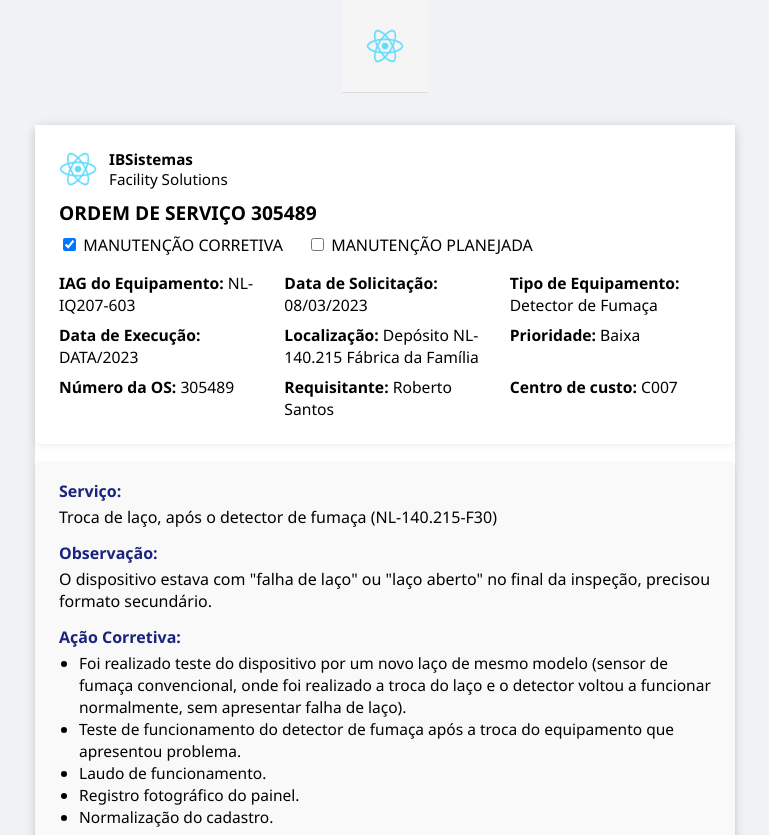
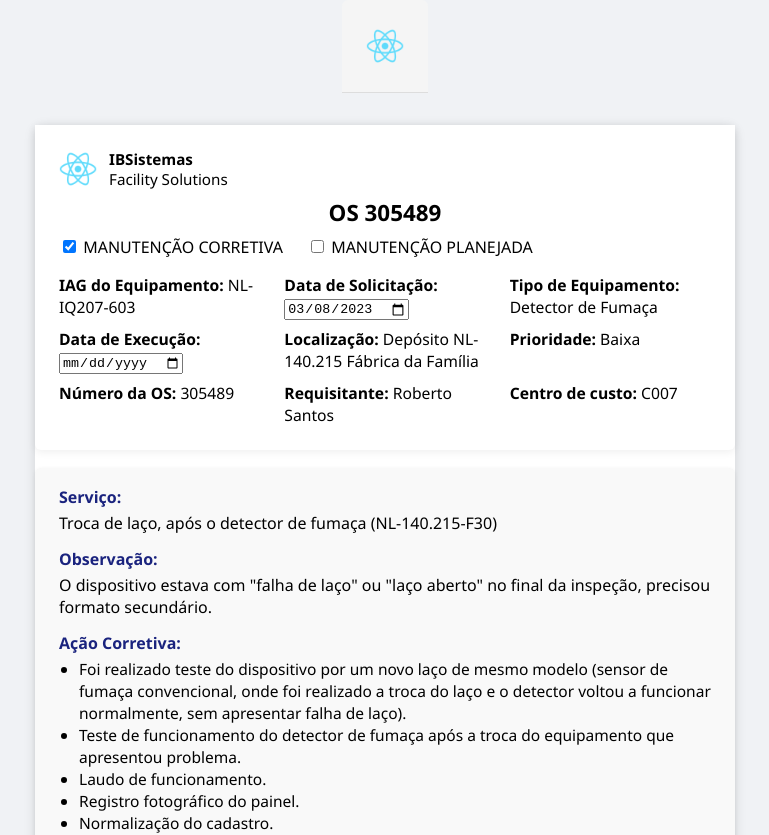
Before and after one commit to caiquemiranda/automation-reports-maintenance, a React (Create React App) app in the folder ordem-servico-corretiva/os-report-2.0/: page / in a window 1280 px wide. Shown: the top 835 px of the page, without its empty margins (255-1024 px from the left). Built offline with nearby package versions, Linux system fonts and the light colour scheme.

Commit message:
Atualiza o componente ServiceOrderInfo para melhorar a apresentação da ordem de serviço, centralizando o título e substituindo as datas fixas por campos de entrada de data, aumentando a interatividade e a usabilidade do formulário.

```diff
--- a/ordem-servico-corretiva/os-report-2.0/src/components/ServiceOrderInfo/ServiceOrderInfo.css
+++ b/ordem-servico-corretiva/os-report-2.0/src/components/ServiceOrderInfo/ServiceOrderInfo.css
@@ -54,3 +54,16 @@
         grid-template-columns: 1fr;
     }
 }
+
+.os-title-centered {
+    display: flex;
+    justify-content: center;
+    align-items: center;
+    margin-bottom: 8px;
+}
+
+.os-title-centered h2 {
+    font-size: 1.4rem;
+    font-weight: bold;
+    margin: 0;
+}
--- a/ordem-servico-corretiva/os-report-2.0/src/components/ServiceOrderInfo/ServiceOrderInfo.js
+++ b/ordem-servico-corretiva/os-report-2.0/src/components/ServiceOrderInfo/ServiceOrderInfo.js
@@ -10,16 +10,18 @@ const ServiceOrderInfo = () => (
                 <span>Facility Solutions</span>
             </div>
         </div>
-        <h2>ORDEM DE SERVIÇO 305489</h2>
+        <div className="os-title-centered">
+            <h2>OS 305489</h2>
+        </div>
         <div className="checkbox-group">
             <label><input type="checkbox" checked readOnly /> MANUTENÇÃO CORRETIVA</label>
             <label><input type="checkbox" readOnly /> MANUTENÇÃO PLANEJADA</label>
         </div>
         <div className="info-grid">
             <div><strong>IAG do Equipamento:</strong> NL-IQ207-603</div>
-            <div><strong>Data de Solicitação:</strong> 08/03/2023</div>
+            <div><strong>Data de Solicitação:</strong> <input type="date" defaultValue="2023-03-08" /></div>
             <div><strong>Tipo de Equipamento:</strong> Detector de Fumaça</div>
-            <div><strong>Data de Execução:</strong> DATA/2023</div>
+            <div><strong>Data de Execução:</strong> <input type="date" /></div>
             <div><strong>Localização:</strong> Depósito NL-140.215 Fábrica da Família</div>
             <div><strong>Prioridade:</strong> Baixa</div>
             <div><strong>Número da OS:</strong> 305489</div>
```
